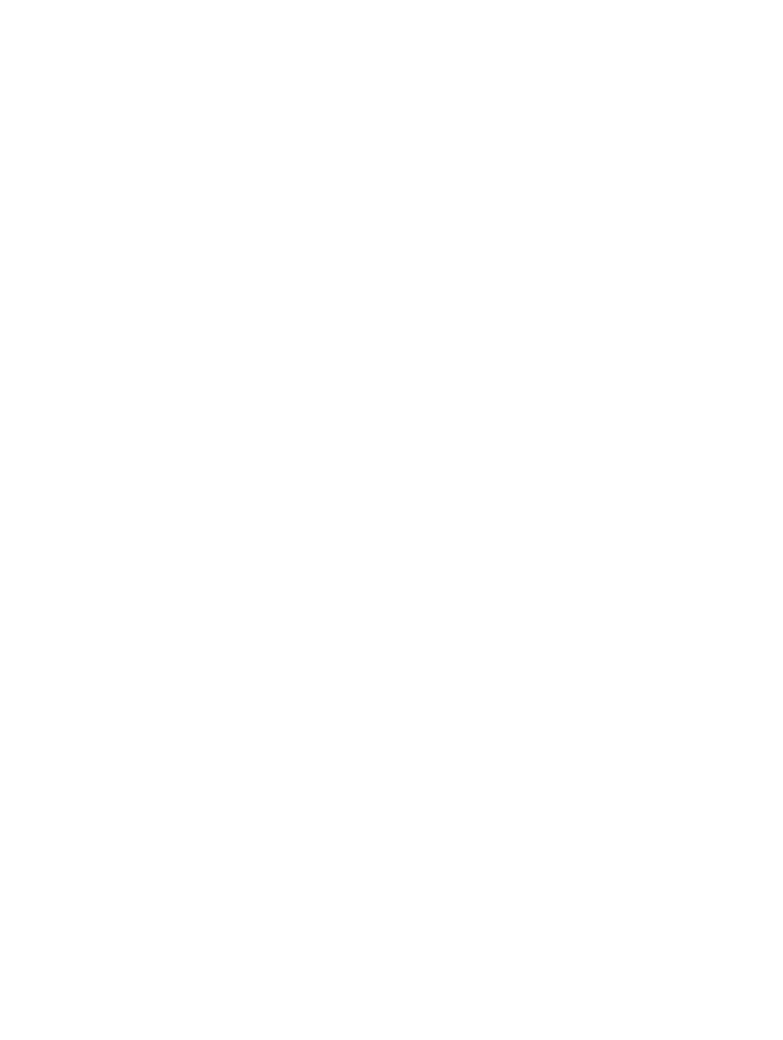
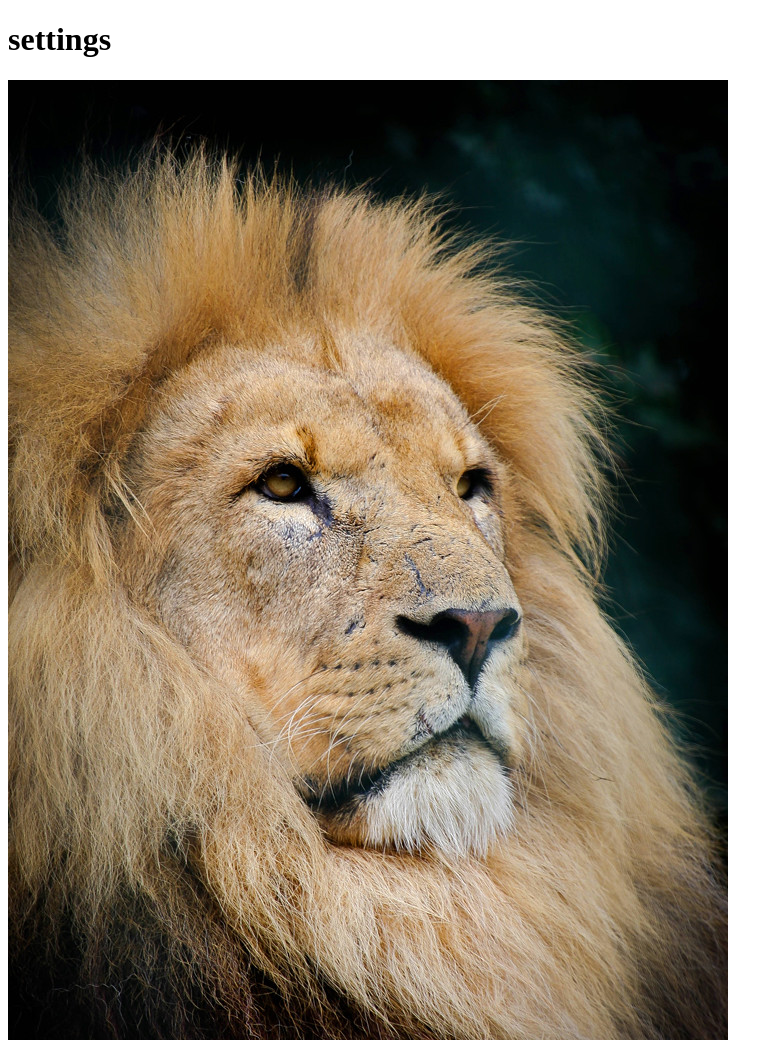
Before and after one commit to CarlLm1/test-repo, a plain HTML site: page index.html in a window 1280 px wide. Shown: the whole page, without its empty margins (0-783 px from the left). Before the commit the page ends 800 px from the top, so only its background shows below. Drawn offline with Linux system fonts and the light colour scheme.

Commit message:
added picture

```diff
--- a/index.html
+++ b/index.html
@@ -7,6 +7,7 @@
     <title>settings</title>
 </head>
 <body>
-
+   <h1>settings</h1>
+   <img src="lion.jpg">
 </body>
 </html>
```
Also changed, not shown: lion.jpg (added).
